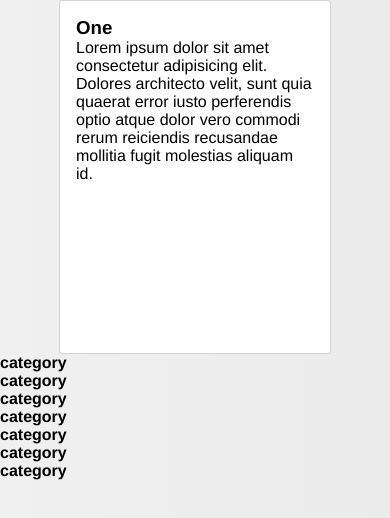
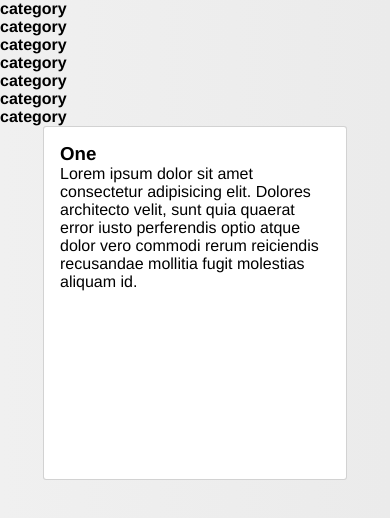
Before and after one commit to Sylva-Studio/bb, a Next.js app: page /Categories in a window 390 px wide. Shown: the top 518 px of the page. Built offline with nearby package versions, Linux system fonts and the light colour scheme.

Commit message:
made corrections on category folder

```diff
--- a/src/pages/Categories/index.js
+++ b/src/pages/Categories/index.js
@@ -2,10 +2,8 @@ import React from 'react'
 import Slider from '../../component/Slider'
 function index() {
   return (
-    <div >
-      <div className=" item category_item">
-      <Slider />
-      </div>
+    <div className="">
+
       <div className="category_item">
       <h4> category</h4>
       </div>
@@ -24,6 +22,9 @@ function index() {
       <div className="category_item">
       <h4> category</h4>
       </div>
+      <div className=" item category_item1">
+      <Slider />
+      </div>
     </div>
   )
 }
--- a/src/styles/globals.scss
+++ b/src/styles/globals.scss
@@ -76,6 +76,7 @@ body{
 
   .slide{
     display: none;
+
   }
 
   .create{
@@ -145,8 +146,6 @@ body{
     }
 
     .item{
-      position: sticky;
-      top: 4em;
       background-color: white;
       margin-bottom: 1em;
       padding: .5em;
@@ -281,6 +280,8 @@ body{
     .category_item{
       margin-bottom: 1em;
       font-size: .8em;
+      position: sticky;
+      top: 4em;
     }
   }
 
@@ -432,7 +433,7 @@ a{
   }
 
  .swiper-container{
-   width: 17em;
+   width: 19em;
  }
 
   .main_display{
```
